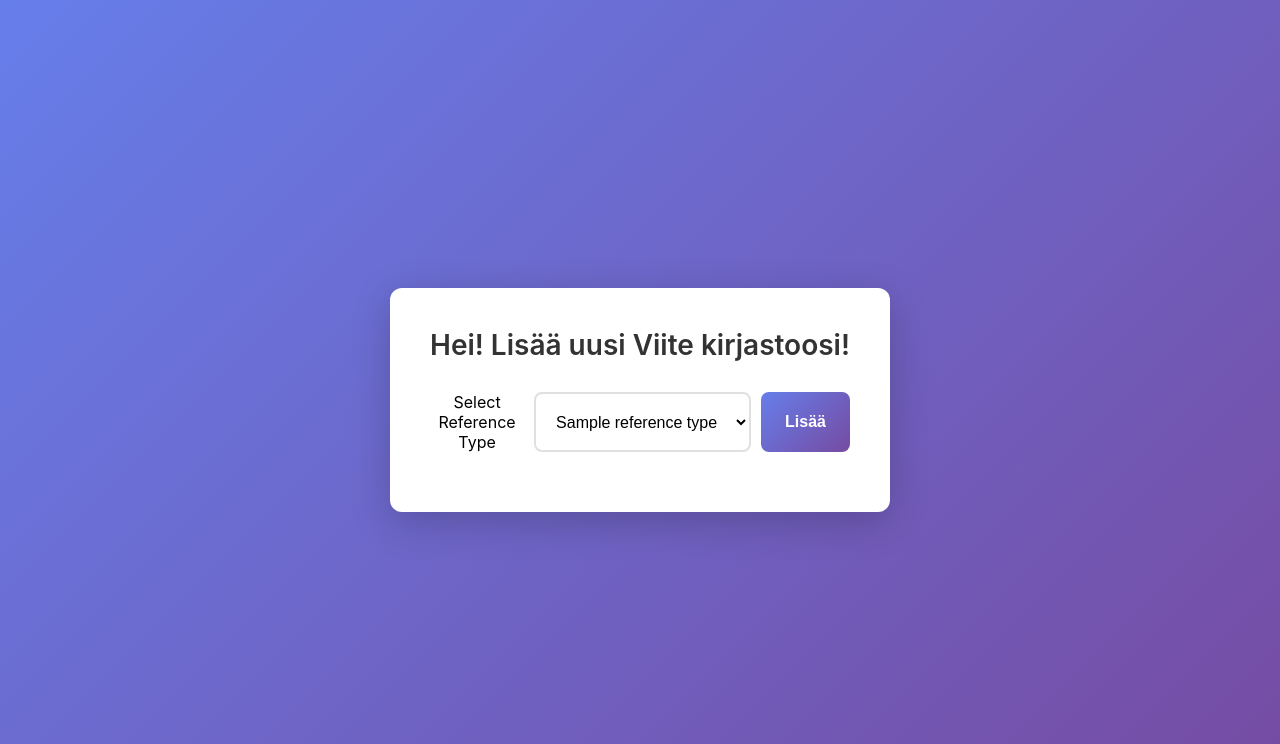
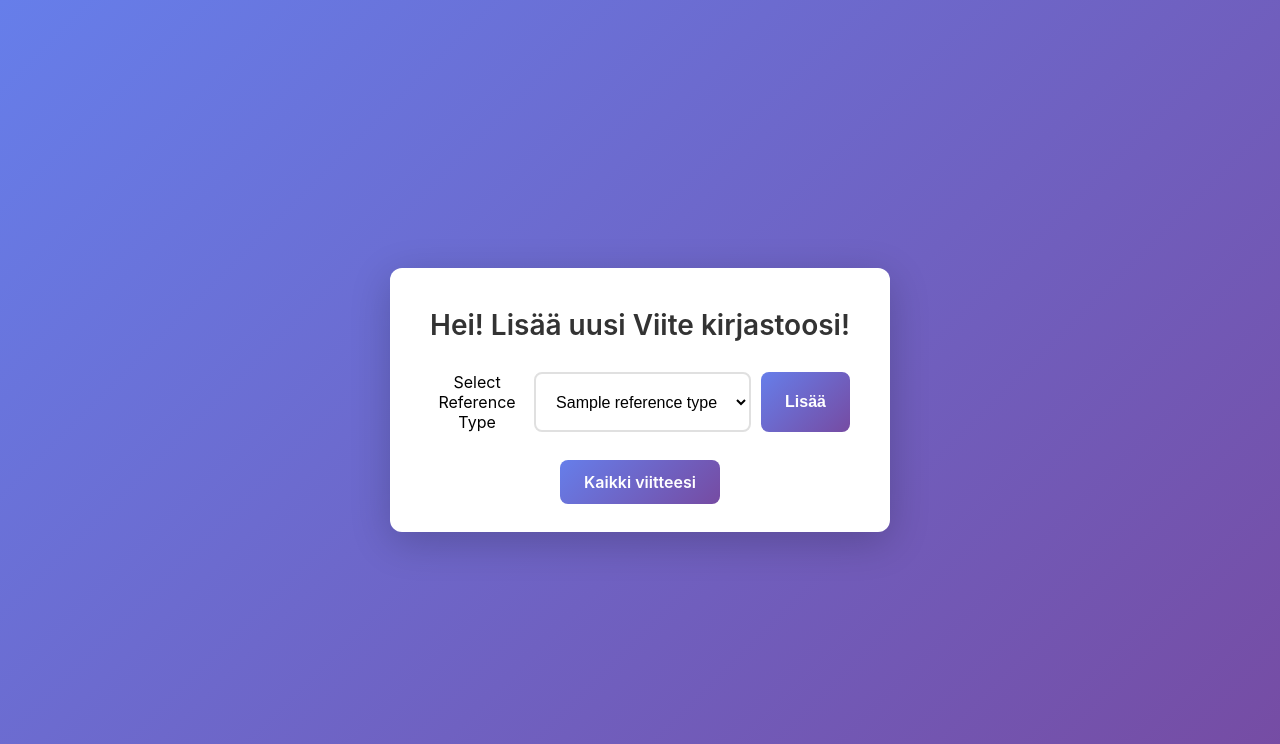
Before and after one commit to leevipun/outi-latex, a Python web app: template src/templates/index.html in a window 1280 px wide. Shown: the top 744 px of the page. Run offline with Jinja, Linux system fonts and the light colour scheme; the template is opened without the code that fills it: most values are stand-ins (such as "Sample title", 1, 10 or a date in 2020).

Commit message:
Link all to main and back

```diff
--- a/src/templates/index.html
+++ b/src/templates/index.html
@@ -87,6 +87,22 @@
         button:active {
             transform: translateY(0);
         }
+
+        a {
+            padding: 12px 24px;
+            background: linear-gradient(135deg, #667eea 0%, #764ba2 100%);
+            color: white;
+            border: none;
+            border-radius: 8px;
+            font-size: 16px;
+            font-weight: 600;
+            transition: transform 0.2s ease, box-shadow 0.2s ease;
+            text-decoration: none;
+        }
+
+        a:hover {
+            box-shadow: 0 5px 20px rgba(102, 126, 234, 0.4);
+        }
     </style>
 </head>
 <body>
@@ -101,6 +117,8 @@
             </select>
             <button type="submit">Lisää</button>
         </form>
+        <br/>
+        <a href="/all">Kaikki viitteesi</a>
     </div>
 </body>
 </html>
```
Also changed, not shown: src/templates/all.html (+18 -0 lines).
